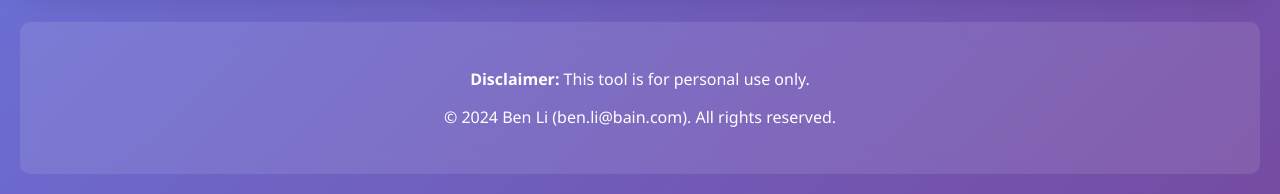
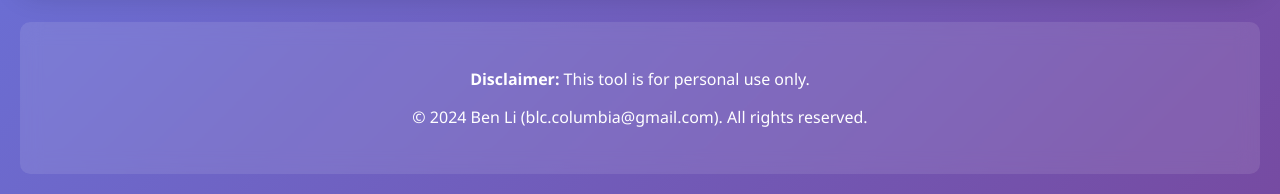
Before and after one commit to bl2778/InvoiceProcessing_Live, a Flask app: template templates/report.html in a window 1280 px wide. Shown: the part 709-903 px from the top of the page. Run offline with Flask 3, Linux system fonts and the light colour scheme; the template is opened without the code that fills it, so the values that code supplies are empty.

Commit message:
Update report.html

```diff
--- a/templates/report.html
+++ b/templates/report.html
@@ -237,7 +237,7 @@
 
     <div class="footer">
         <p><strong>Disclaimer:</strong> This tool is for personal use only.</p>
-        <p>© 2024 Ben Li (ben.li@bain.com). All rights reserved.</p>
+        <p>© 2024 Ben Li (blc.columbia@gmail.com). All rights reserved.</p>
     </div>
 
     <script>
```
